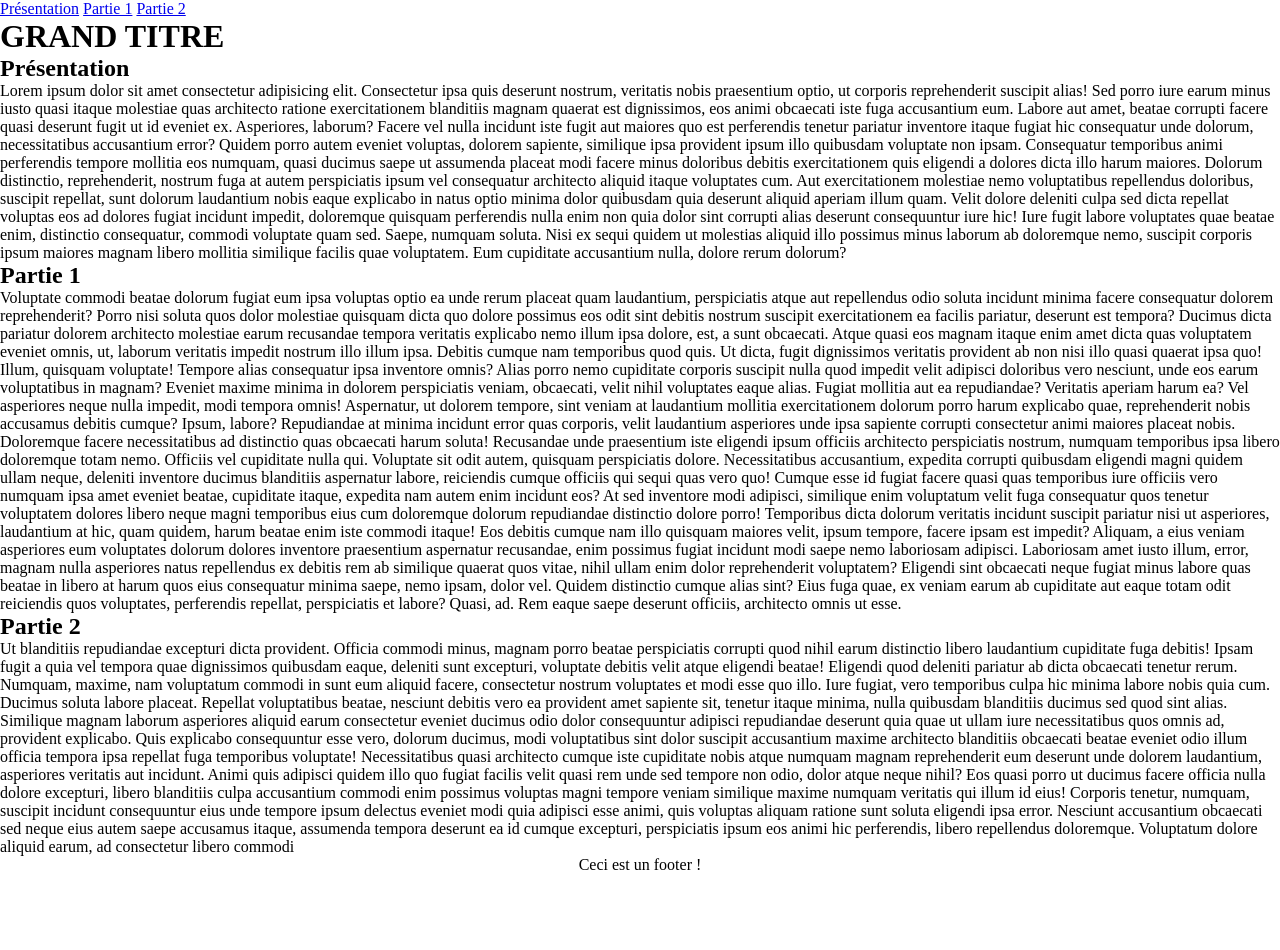
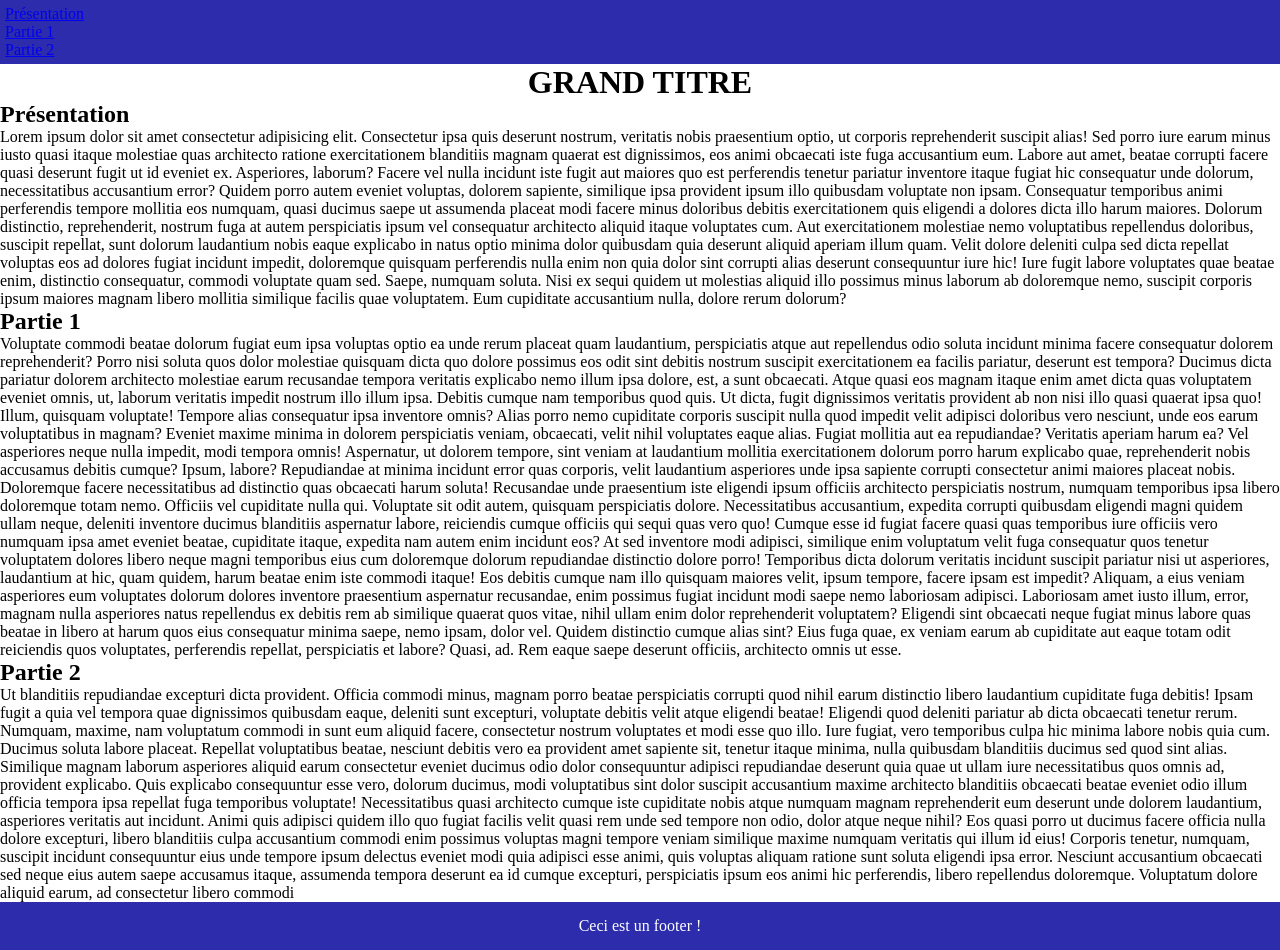
Before and after one commit to Dislikes67/Started-code, a plain HTML site: page Elan/Exo lorem/lorem.html in a window 1280 px wide. Before the commit the page ends 874 px from the top, so only its background shows below. Drawn offline with Linux system fonts and the light colour scheme.

Commit message:
It's working

```diff
--- a/Elan/Exo lorem/Loremcss.css
+++ b/Elan/Exo lorem/Loremcss.css
@@ -4,8 +4,20 @@
       box-sizing : border-box ;
 }
 footer{
+      width: 100%;
       text-align:center;
-      padding: 5px
-      background-color#000080
-      color#000
+      padding: 15px;
+      background-color:rgba(0, 0, 156, 0.829);
+      color:white;
 }
+header{
+      width: 100%;
+      padding: 5px;
+      background-color:rgba(0, 0, 156, 0.829);
+      color:white;
+}
+a:visited {
+      color: white;
+      background-color: transparent;
+      text-decoration: none;
+    }
--- a/Elan/Exo lorem/lorem.html
+++ b/Elan/Exo lorem/lorem.html
@@ -9,12 +9,15 @@
 <body>
       <header>
       <nav>
-            <a href="#Présentation">Présentation</a>
-            <a href="#Partie 1">Partie 1</a>
-            <a href="#Partie 2">Partie 2</a>
+            <ul>
+                  <li><a href="#Présentation">Présentation</a></li>
+                  <li><a href="#Partie 1">Partie 1</a></li>
+                  <li><a href="#Partie 2">Partie 2</a></li>
+            </ul>
       </nav>
-            <h1>GRAND TITRE</h1>
       </header>
+
+      <h1><center>GRAND TITRE</center></h1>
 
             <h2>Présentation</h2>
 
```
